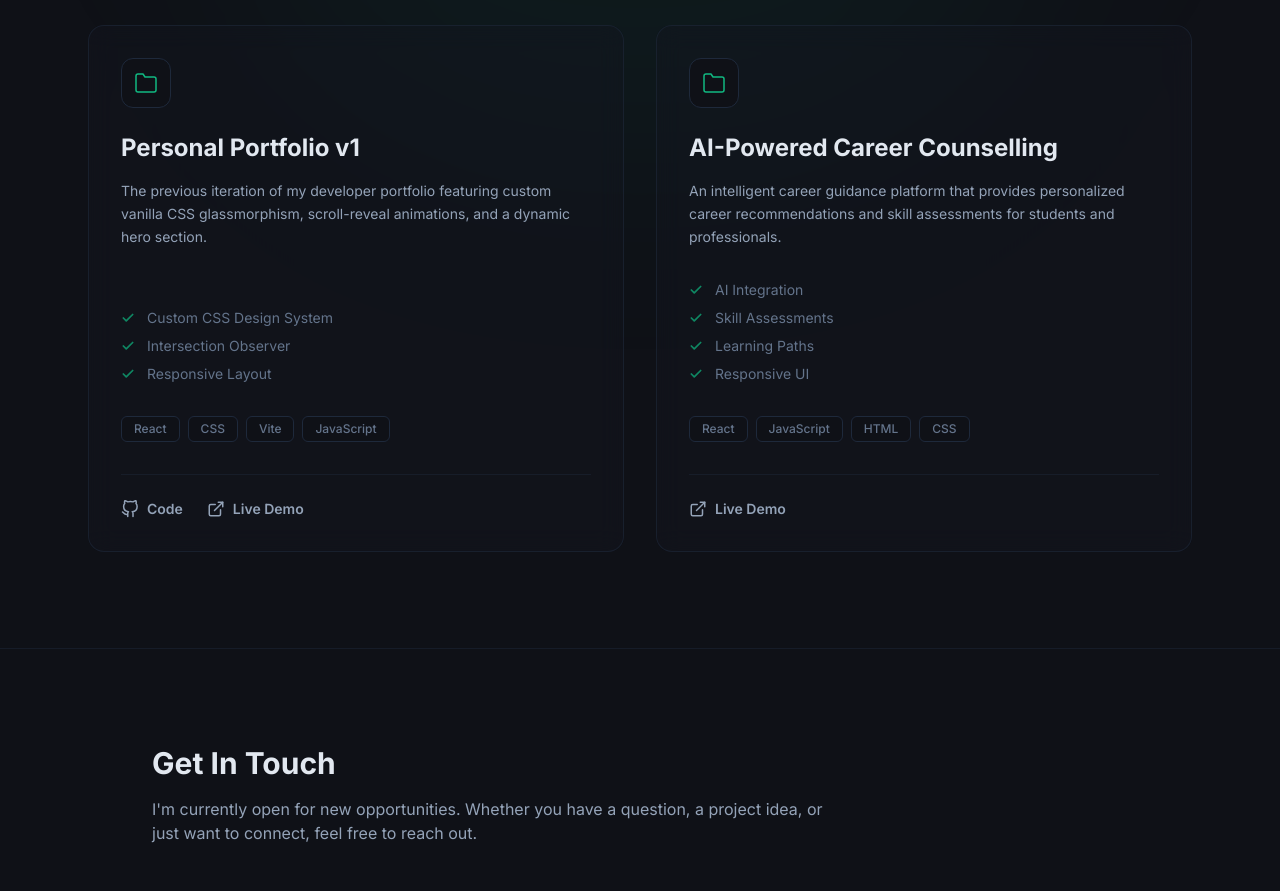
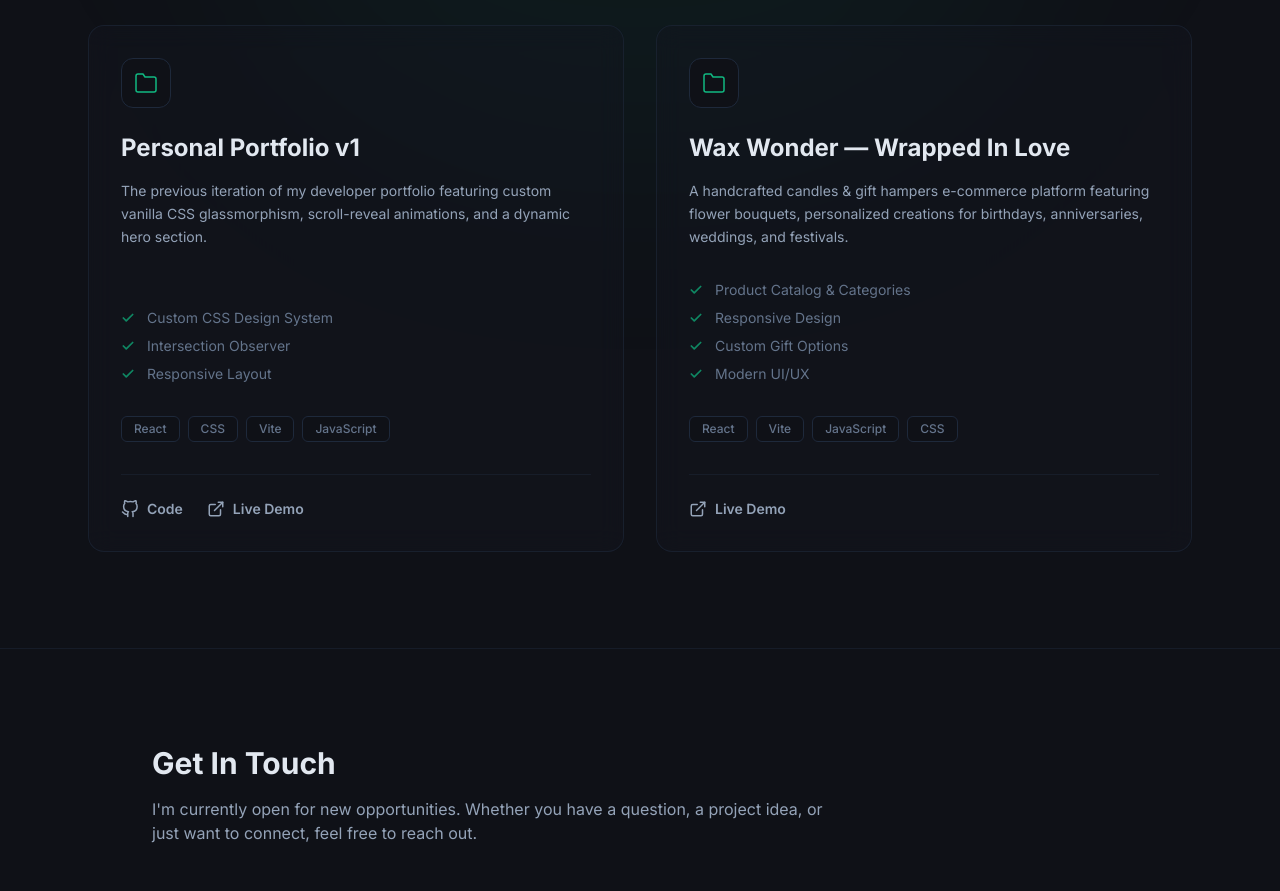
Before and after one commit to chetanrpadole/Portfolio-, a React (Vite) app in the folder client/: page / in a window 1280 px wide. Shown: the part 3760-4651 px from the top of the page. Built offline with nearby package versions, Linux system fonts and the light colour scheme.

Commit message:
added new project

```diff
--- a/client/src/components/Projects.jsx
+++ b/client/src/components/Projects.jsx
@@ -46,17 +46,17 @@ function Projects() {
       featured: false,
     },
     {
-      title: "AI-Powered Career Counselling",
-      desc: "An intelligent career guidance platform that provides personalized career recommendations and skill assessments for students and professionals.",
+      title: "Wax Wonder — Wrapped In Love",
+      desc: "A handcrafted candles & gift hampers e-commerce platform featuring flower bouquets, personalized creations for birthdays, anniversaries, weddings, and festivals.",
       features: [
-        "AI Integration",
-        "Skill Assessments",
-        "Learning Paths",
-        "Responsive UI",
+        "Product Catalog & Categories",
+        "Responsive Design",
+        "Custom Gift Options",
+        "Modern UI/UX",
       ],
-      tags: ["React", "JavaScript", "HTML", "CSS"],
+      tags: ["React", "Vite", "JavaScript", "CSS"],
       github: "",
-      live: "https://prajwalsondawalek.netlify.app/",
+      live: "https://wax-wonder.vercel.app/",
       featured: false,
     },
   ];
```
